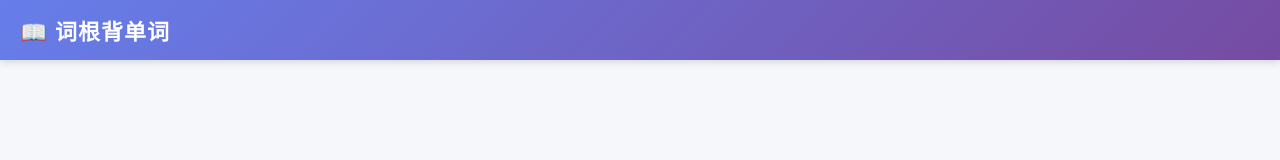
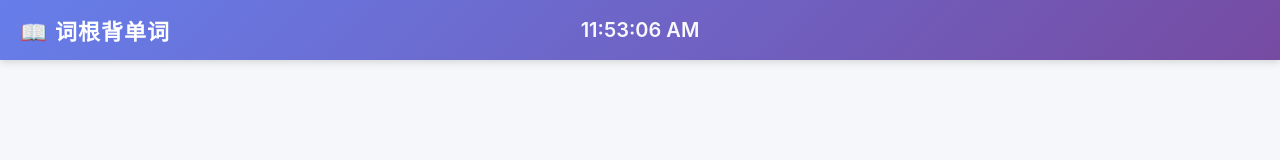
Before and after one commit to jopatk123/english_word, a Vue app in the folder client/: page /login in a window 1280 px wide. Shown: the top 160 px of the page. Built offline with nearby package versions, Linux system fonts and the light colour scheme.

Commit message:
feat: add current time display in header and increase font size

```diff
--- a/client/src/App.vue
+++ b/client/src/App.vue
@@ -4,6 +4,7 @@
       <div class="header-content" @click="$router.push('/')">
         <h1 class="app-title">📖 词根背单词</h1>
       </div>
+      <div class="header-clock">{{ formattedTime }}</div>
       <div v-if="user" class="header-nav">
         <el-button class="nav-btn" link @click="$router.push('/search')">🔍 搜索</el-button>
         <el-button class="nav-btn" link @click="$router.push('/')">📚 学单词</el-button>
@@ -22,12 +23,29 @@
 </template>
 
 <script setup>
-import { ref, watchEffect } from 'vue';
+import { ref, watchEffect, computed, onUnmounted } from 'vue';
 import { useRouter, useRoute } from 'vue-router';
 
 const router = useRouter();
 const route = useRoute();
 const user = ref(null);
+
+const now = ref(new Date());
+const timer = setInterval(() => {
+  now.value = new Date();
+}, 1000);
+
+onUnmounted(() => {
+  clearInterval(timer);
+});
+
+const formattedTime = computed(() =>
+  now.value.toLocaleTimeString([], {
+    hour: '2-digit',
+    minute: '2-digit',
+    second: '2-digit',
+  })
+);
 
 watchEffect(() => {
   // Re-evaluate on route change to pick up login/logout
--- a/client/src/styles/header.css
+++ b/client/src/styles/header.css
@@ -10,6 +10,17 @@
   position: sticky;
   top: 0;
   z-index: 100;
+}
+
+.header-clock {
+  position: absolute;
+  left: 50%;
+  transform: translateX(-50%);
+  color: rgba(255, 255, 255, 0.95);
+  font-size: 20px;
+  font-weight: 600;
+  text-align: center;
+  pointer-events: none;
 }
 
 .header-content {
```
